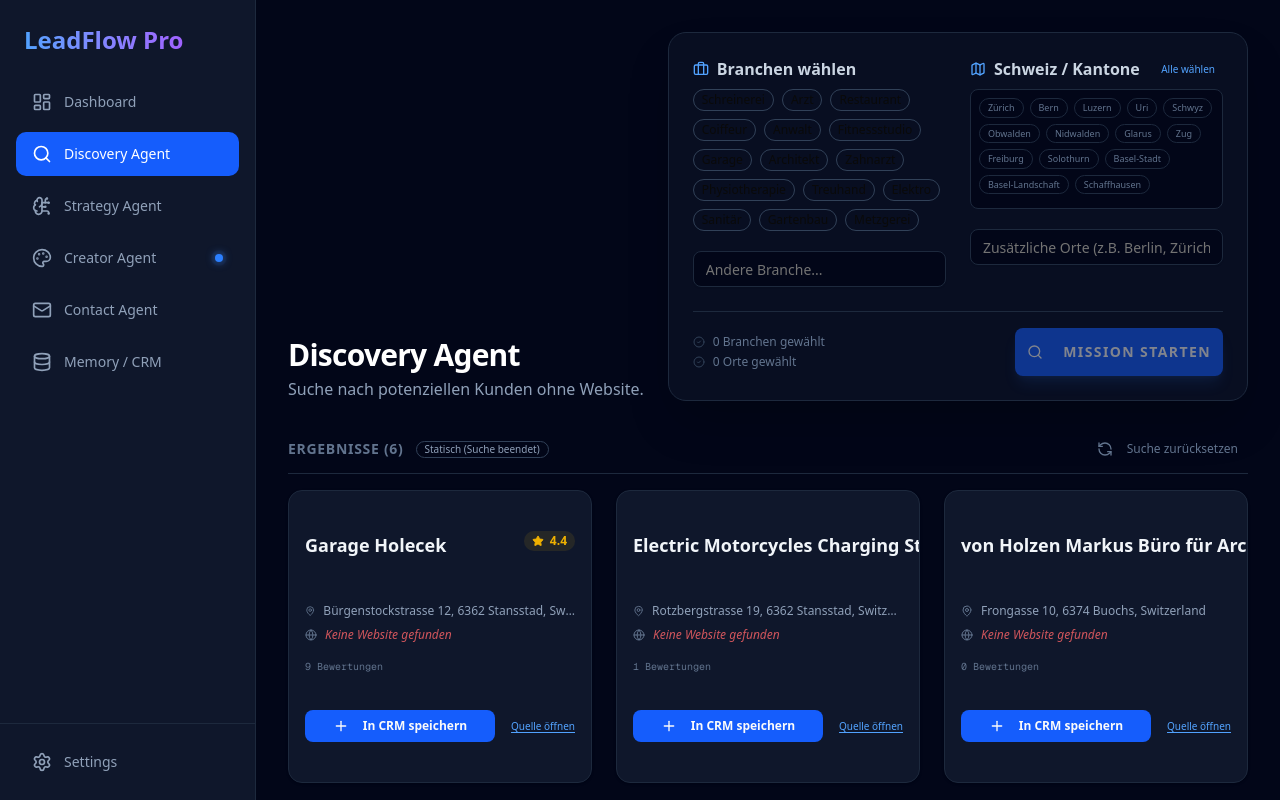
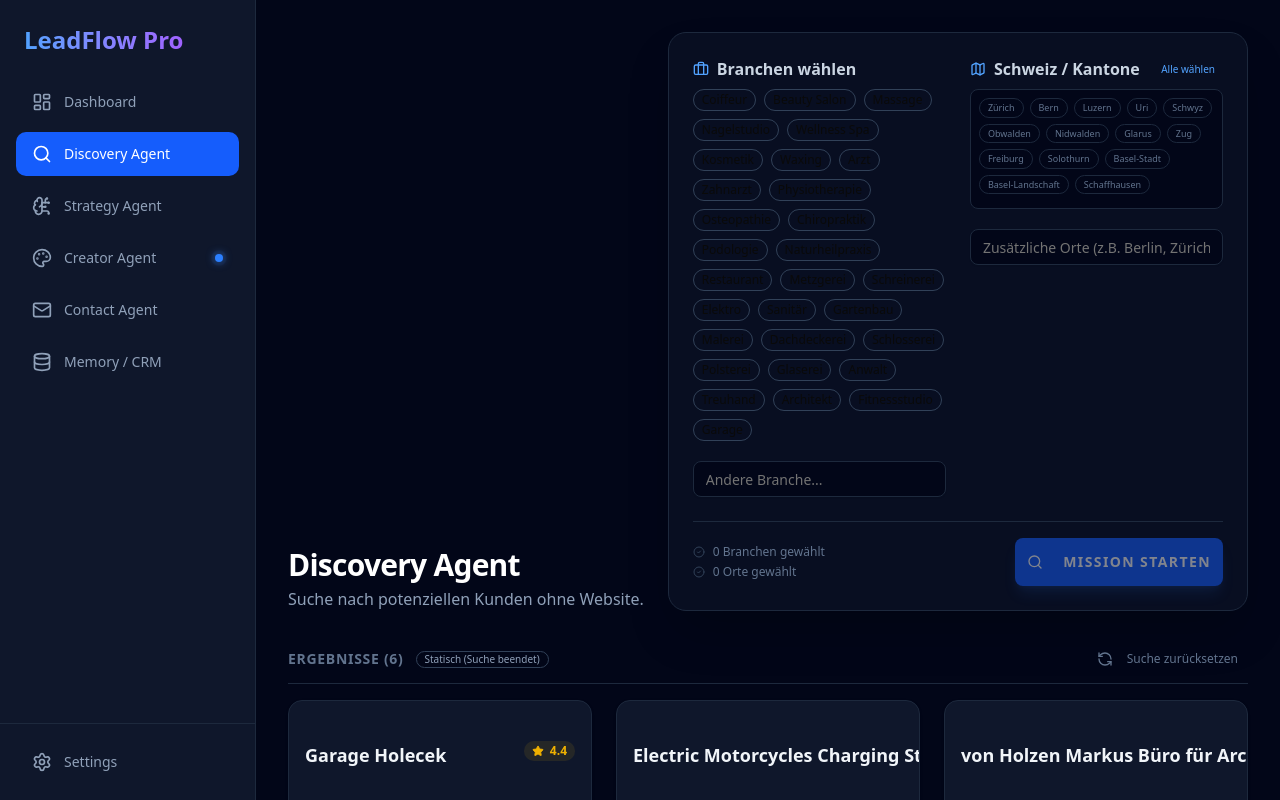
Before and after one commit to keokukzh/leadflow-pro, a Next.js app in the folder leadflow-pro/: page /discovery in a window 1280 px wide. Built offline with nearby package versions, Linux system fonts and the light colour scheme.

Commit message:
feat: Add 15 new industry categories to Discovery Agent

```diff
--- a/leadflow-pro/src/app/(dashboard)/discovery/page.tsx
+++ b/leadflow-pro/src/app/(dashboard)/discovery/page.tsx
@@ -11,9 +11,18 @@ import { ScrollArea } from "@/components/ui/scroll-area";
 import { CheckCircle2, Map, Briefcase, AlertTriangle } from "lucide-react";
 
 const INDUSTRIES = [
-  "Schreinerei", "Arzt", "Restaurant", "Coiffeur", "Anwalt",
-  "Fitnessstudio", "Garage", "Architekt", "Zahnarzt", "Physiotherapie",
-  "Treuhand", "Elektro", "Sanitär", "Gartenbau", "Metzgerei"
+  // Beauty & Wellness
+  "Coiffeur", "Beauty Salon", "Massage", "Nagelstudio", "Wellness Spa", "Kosmetik", "Waxing",
+  // Gesundheit
+  "Arzt", "Zahnarzt", "Physiotherapie", "Osteopathie", "Chiropraktik", "Podologie", "Naturheilpraxis",
+  // Gastronomie & Retail
+  "Restaurant", "Metzgerei",
+  // Handwerk
+  "Schreinerei", "Elektro", "Sanitär", "Gartenbau", "Malerei", "Dachdeckerei", "Schlosserei", "Polsterei", "Glaserei",
+  // Dienstleistungen
+  "Anwalt", "Treuhand", "Architekt",
+  // Auto & Fitness
+  "Fitnessstudio", "Garage"
 ];
 
 const CANTONS = [
```
